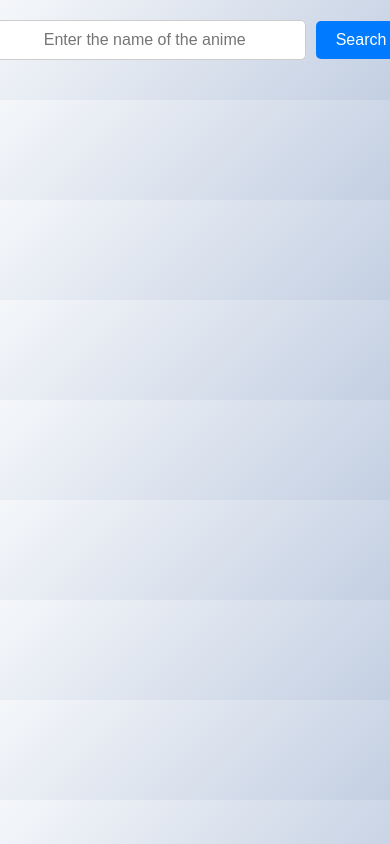
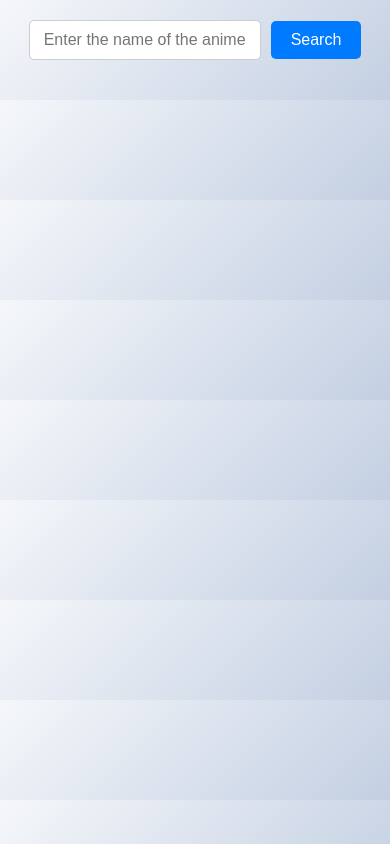
Before and after one commit to ksupyl/Anime_app_on_HTML-CSS-JS, a plain HTML site: page index.html in a window 390 px wide. Drawn offline with Linux system fonts and the light colour scheme; no server answers.

Commit message:
Commit 7 - add adaptive .css for input for 980px width (phone)

```diff
--- a/style.css
+++ b/style.css
@@ -119,3 +119,9 @@ body {
 .anime-item {
     animation: fadeIn 0.5s ease;
 }
+
+@media screen and (max-width: 980px) {
+    .search input {
+        width: 210px;
+    }
+ }
```
